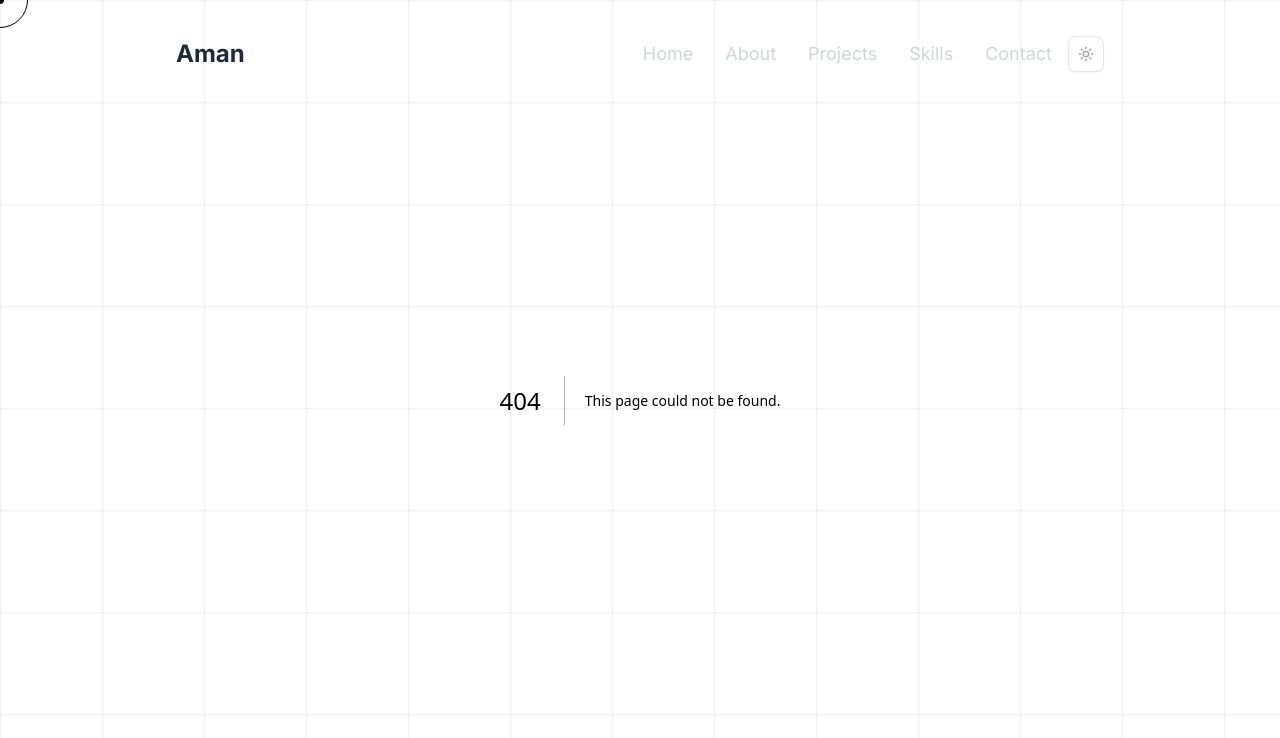
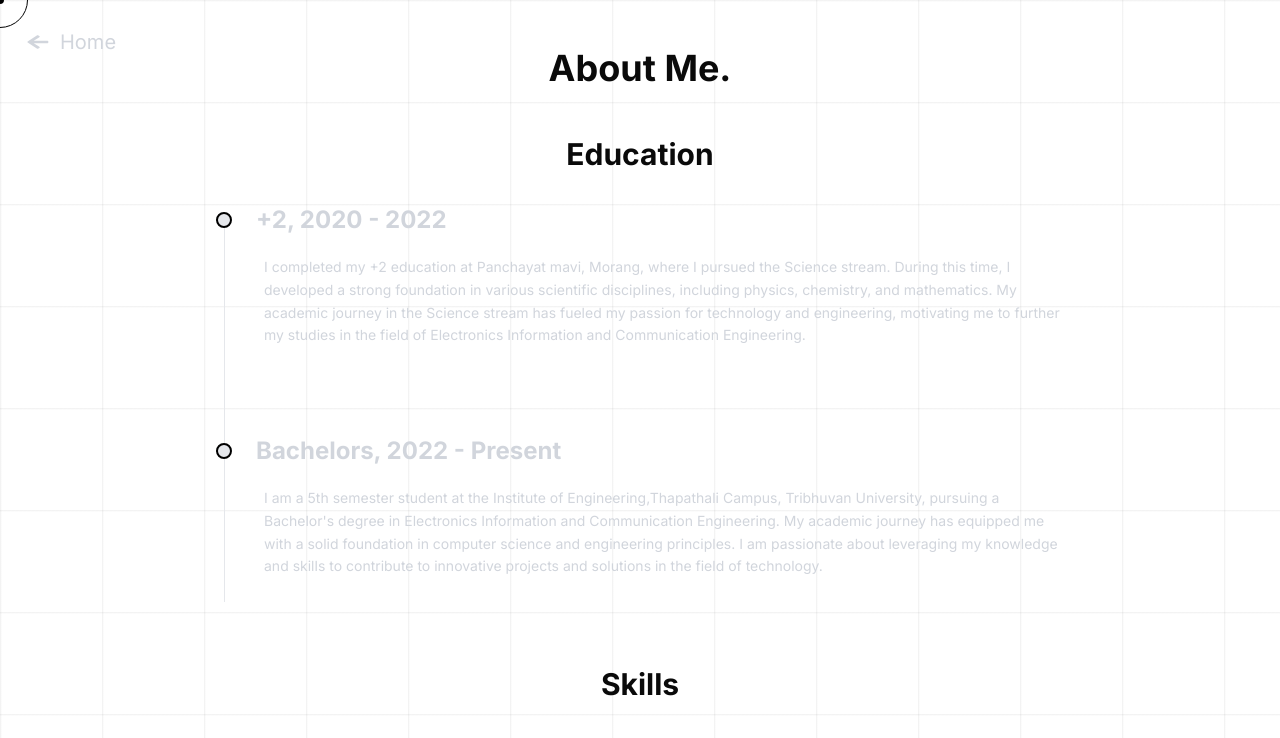
Before and after one commit to amankhanal1960/PortfolioWebsite, a Next.js app: page /about in a window 1280 px wide. Before the commit this address had no page. Shown: the top 738 px of the page. Built offline with nearby package versions, Linux system fonts and the light colour scheme.

Commit message:
about page added

```diff
--- /dev/null
+++ b/app/about/page.tsx
@@ -0,0 +1,163 @@
+"use client";
+
+import type React from "react";
+import Link from "next/link";
+import { FaGithub, FaProductHunt, FaArrowLeft } from "react-icons/fa";
+import { motion } from "framer-motion";
+import ReactMarkdown from "react-markdown";
+import remarkGfm from "remark-gfm";
+
+interface TimelineItemProps {
+  title: string;
+  description: string;
+  href?: string;
+  label?: string;
+  Icon?: React.ComponentType;
+}
+
+const arrowAnim = {
+  animate: {
+    x: [1, 10, 1],
+    scaleX: [1.5, 1.5, 1.5],
+  },
+  transition: {
+    duration: 1.5,
+    ease: "easeInOut",
+    repeat: Number.POSITIVE_INFINITY,
+  },
+};
+
+const education: TimelineItemProps[] = [
+  {
+    title: "+2, 2020 - 2022",
+    description: `I completed my +2 education at Panchayat mavi, Morang, where I pursued the Science stream. During this time, I developed a strong foundation in various scientific disciplines, including physics, chemistry, and mathematics. My academic journey in the Science stream has fueled my passion for technology and engineering, motivating me to further my studies in the field of Electronics Information and Communication Engineering.`,
+  },
+  {
+    title: "Bachelors, 2022 - Present",
+    description: `I am a 5th semester student at the Institute of Engineering,Thapathali Campus, Tribhuvan University, pursuing a Bachelor's degree in Electronics Information and Communication Engineering. My academic journey has equipped me with a solid foundation in computer science and engineering principles. I am passionate about leveraging my knowledge and skills to contribute to innovative projects and solutions in the field of technology.`,
+  },
+];
+
+const skills: TimelineItemProps[] = [
+  {
+    title: "Programming Languages",
+    description: `I am proficient in a variety of programming languages, including C, C++ and JavaScript. My expertise in C includes not only systems-level programming but also implementing efficient data structures and algorithms (DSA) to solve complex computational problems. In C++, I leverage modern features such as smart pointers and templates to write safe and reusable code.While JavaScript powers my dynamic and interactive front-end implementations.`,
+  },
+  {
+    title: "Web Development",
+    description: `I have a strong foundation in web development technologies, including HTML5, CSS3 (with Flexbox and Grid layouts), and vanilla JavaScript. I excel at creating responsive, accessible, and user-friendly web applications that deliver seamless experiences across devices. My workflow incorporates modern tooling such as Webpack and Babel to optimize performance and support cutting-edge language features.`,
+  },
+  {
+    title: "Frameworks & Tools",
+    description: `I have hands-on experience with popular front-end frameworks and tools:
+- **React.js**: Building component-driven UIs, managing state with hooks and context, and optimizing renders for performance.
+- **Next.js**: Creating server-side rendered and statically generated applications; I have completed multiple Next.js projects, including e-commerce sites, blogs, and dashboards.
+- **Node.js**: Developing RESTful APIs and real-time applications with Express.js and integrating databases like MongoDB.
+- **Git & GitHub**: Version control best practices, branching strategies (Git Flow), pull request workflows, and collaborating on open-source repositories.
+- **Additional Tools**: Familiar with package managers (npm, yarn, pnpm).`,
+  },
+];
+
+const items: TimelineItemProps[] = [
+  {
+    title: "Engineering",
+    Icon: FaGithub,
+    description: `The power of first impressions cannot be underestimated, and the gateway to capitalizing on them lies in exceptional website design. An outstanding website transcends mere aesthetics and extends its influence to encompass seamless functionality and user-friendly navigation. Drawing upon my expertise as a seasoned programmer, I possess the unique ability to tackle intricate technical challenges while crafting websites that exude sleekness and visual allure. Moreover, my extensive knowledge of recognized technical standards is complemented by my proficiency in modern building practices, ensuring that every aspect of your website is finely tuned to perfection.`,
+    href: "https://github.com/amankhanal1960",
+    label: "View GitHub",
+  },
+  {
+    title: "Product",
+    description: `While I may not fit the conventional mold of a product manager, my diverse skill set in research, product design, and product coordination empowers me to drive the growth of a product from its inception. As an exceptional analytical thinker, I possess the ability to uphold the product's vision throughout its entire journey, effectively bridging the technical and product aspects. By leveraging my expertise, I can navigate the path from 0 to 1, ensuring the product's success at every stage.`,
+    href: "/products",
+    label: "View Products",
+    Icon: FaProductHunt,
+  },
+];
+
+interface TimelineSectionProps {
+  title: string;
+  items: TimelineItemProps[];
+}
+
+const TimelineSection: React.FC<TimelineSectionProps> = ({ title, items }) => {
+  return (
+    <div className="container mx-auto px-4 max-w-4xl mb-16">
+      <h2 className="lg:text-3xl text-2xl font-bold mb-8 text-center">
+        {title}
+      </h2>
+      <div className="relative">
+        {/* Vertical Line */}
+        <div className="absolute left-1 sm:left-2 md:left-3 lg:left-4 top-2 bottom-0 w-[1px] bg-gray-200 h-[calc(100%-8px)]"></div>
+
+        {items.map((item, idx) => (
+          <div key={idx} className="relative flex mb-16 last:mb-0">
+            {/* Circle Bullet */}
+            <div className="absolute left-1 sm:left-2 md:left-3 lg:left-4 top-2 w-4 h-4 border-2 border-black bg-gray-200 rounded-full transform -translate-x-1/2 z-10"></div>
+
+            {/* Content Container */}
+            <div className="ml-6 sm:ml-8 md:ml-10 lg:ml-12 flex-1">
+              <div className="flex items-center mb-3">
+                {item.Icon && (
+                  <div className="p-3 mr-2">
+                    <item.Icon />
+                  </div>
+                )}
+                <h3 className="lg:text-2xl text-xl font-bold text-gray-300">
+                  {item.title}
+                </h3>
+              </div>
+
+              <div className="p-2">
+                <div className="text-gray-300 leading-relaxed mb-4 text-sm">
+                  <ReactMarkdown remarkPlugins={[remarkGfm]}>
+                    {item.description}
+                  </ReactMarkdown>
+                </div>
+                {item.href && item.label && (
+                  <a
+                    href={item.href}
+                    className="group relative inline-block font-semibold text-gray-300 hover:text-gray-100 transition-colors"
+                    target="_blank"
+                    rel="noopener noreferrer"
+                  >
+                    {item.label} →
+                    <span className="absolute left-1/2 bottom-[-2px] h-[0.5px] w-0 bg-white transition-all duration-300 transform -translate-x-1/2 group-hover:w-[calc(100%+8px)]"></span>
+                  </a>
+                )}
+              </div>
+            </div>
+          </div>
+        ))}
+      </div>
+    </div>
+  );
+};
+
+const Timeline: React.FC = () => {
+  return (
+    <div className="min-h-screen">
+      <motion.div className="absolute lg:left-4 left-1 lg:top-4 top-2 z-50 px-2 py-3">
+        <Link
+          href="/"
+          className="inline-flex items-center text-gray-300 hover:text-white transition-color gap-5"
+        >
+          <motion.span {...arrowAnim} className="inline-block origin-left">
+            <FaArrowLeft />
+          </motion.span>
+          <span className="lg:text-xl text-lg">Home</span>
+        </Link>
+      </motion.div>
+
+      <h1 className="lg:text-4xl text-3xl font-bold text-center py-12">
+        About Me.
+      </h1>
+
+      <TimelineSection title="Education" items={education} />
+      <TimelineSection title="Skills" items={skills} />
+      <TimelineSection title="Experience" items={items} />
+    </div>
+  );
+};
+
+export default Timeline;
--- a/app/components/HeroSection.tsx
+++ b/app/components/HeroSection.tsx
@@ -86,7 +86,7 @@ export default function HeroSection() {
   };
 
   return (
-    <section className="min-h-screen flex flex-col justify-center px-5 sm:px-10 md:px-20 lg:px-32 dark:text-white text-blue-800 mix-blend-difference relative">
+    <section className="h-screen flex flex-col justify-center px-5 sm:px-10 md:px-20 lg:px-32 dark:text-white text-blue-800 mix-blend-difference relative pt-16">
       <motion.div
         className="max-w-4xl mx-auto"
         initial="hidden"
@@ -117,7 +117,7 @@ export default function HeroSection() {
           I&apos;M AMAN KHANAL
         </motion.h1>
 
-        <div className="space-y-10 text-foreground text-sm md:text-base leading-loose mx-auto">
+        <div className="space-y-6 text-foreground text-sm md:text-base leading-loose mx-auto">
           <motion.p variants={item}>
             Your friendly neighborhood Fullstack web developer. I spend most of
             my days (and often nights) painting the Internet canvas with{" "}
@@ -137,9 +137,9 @@ export default function HeroSection() {
           </motion.p>
         </div>
 
-        <motion.div className="mt-12" variants={item}>
+        <motion.div className="mt-8" variants={item}>
           <Link
-            href="#about"
+            href="/about"
             className="inline-flex items-center text-foreground hover:opacity-80 transition-opacity"
           >
             <span className="mr-2 lg:text-sm text-xs">See More About Me </span>{" "}
@@ -150,7 +150,7 @@ export default function HeroSection() {
         </motion.div>
 
         <motion.div
-          className="flex space-x-6 mt-16 justify-start"
+          className="flex space-x-6 mt-10 justify-start"
           variants={container}
           initial="hidden"
           animate="show"
--- a/app/components/navbar.tsx
+++ b/app/components/navbar.tsx
@@ -9,11 +9,11 @@ export default function Navbar() {
   const [isMenuOpen, setIsMenuOpen] = useState(false);
 
   const navLinks = [
-    { label: "Home", href: "#home", delay: 50 },
-    { label: "About", href: "#about", delay: 50 },
-    { label: "Projects", href: "#projects", delay: 50 },
-    { label: "Skills", href: "#skills", delay: 50 },
-    { label: "Contact", href: "#contact", delay: 50 },
+    { label: "Home", href: "/", delay: 50 },
+    { label: "About", href: "/about", delay: 50 },
+    { label: "Projects", href: "/projects", delay: 50 },
+    { label: "Skills", href: "/skills", delay: 50 },
+    { label: "Contact", href: "/contact", delay: 50 },
   ];
 
   return (
@@ -81,7 +81,7 @@ export default function Navbar() {
                 style={{ transitionDelay: `${delay}ms` }}
               >
                 {label}
-                <span className="absolute left-1/2 bottom-[-2px] h-[0.5px] w-0 bg-white transition-all duration-300 transform -translate-x-1/2 group-hover:w-[calc(100%+8px)]"></span>
+                <span className="absolute left-1/2 bottom-[-2px] h-[0.5px] w-0 bg-white transition-all duration-300 transform -translate-x-1/2 group-hover:w-[calc(100%+18px)]"></span>
               </Link>
             ))}
           </nav>
--- a/app/layout.tsx
+++ b/app/layout.tsx
@@ -2,7 +2,6 @@ import type React from "react";
 import { Inter } from "next/font/google";
 import "./globals.css";
 import CustomCursor from "./components/CustomCursor";
-import Navbar from "./components/navbar";
 const inter = Inter({ subsets: ["latin"] });
 import { ThemeProvider } from "./providers";
 
@@ -20,7 +19,6 @@ export default function RootLayout({
           enableSystem
           disableTransitionOnChange
         >
-          <Navbar />
           <main>{children}</main>
           <CustomCursor />
         </ThemeProvider>
--- a/app/page.tsx
+++ b/app/page.tsx
@@ -1,9 +1,11 @@
 import HeroSection from "./components/HeroSection";
+import Navbar from "./components/navbar";
 
 export default function Page() {
   return (
-    <>
+    <main className="overflow-x-hidden">
+      <Navbar />
       <HeroSection />
-    </>
+    </main>
   );
 }
--- a/package.json
+++ b/package.json
@@ -25,6 +25,9 @@
     "react": "^19.0.0",
     "react-dom": "^19.0.0",
     "react-icons": "^5.5.0",
+    "react-markdown": "^10.1.0",
+    "remark-breaks": "^4.0.0",
+    "remark-gfm": "^4.0.1",
     "tailwind-merge": "^3.2.0"
   },
   "devDependencies": {
```
Also changed, not shown: 1 other file (tests, documents, lock files or other folders).
